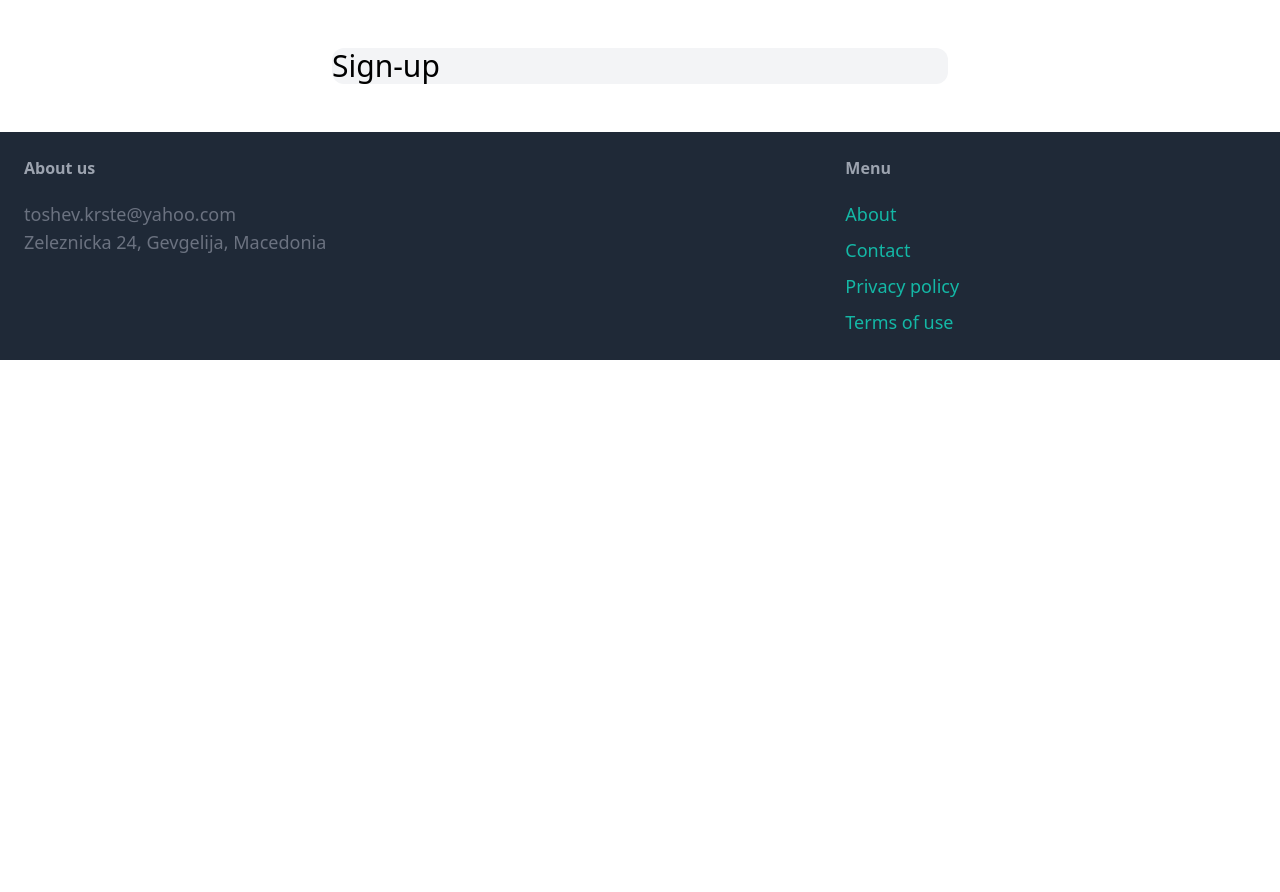
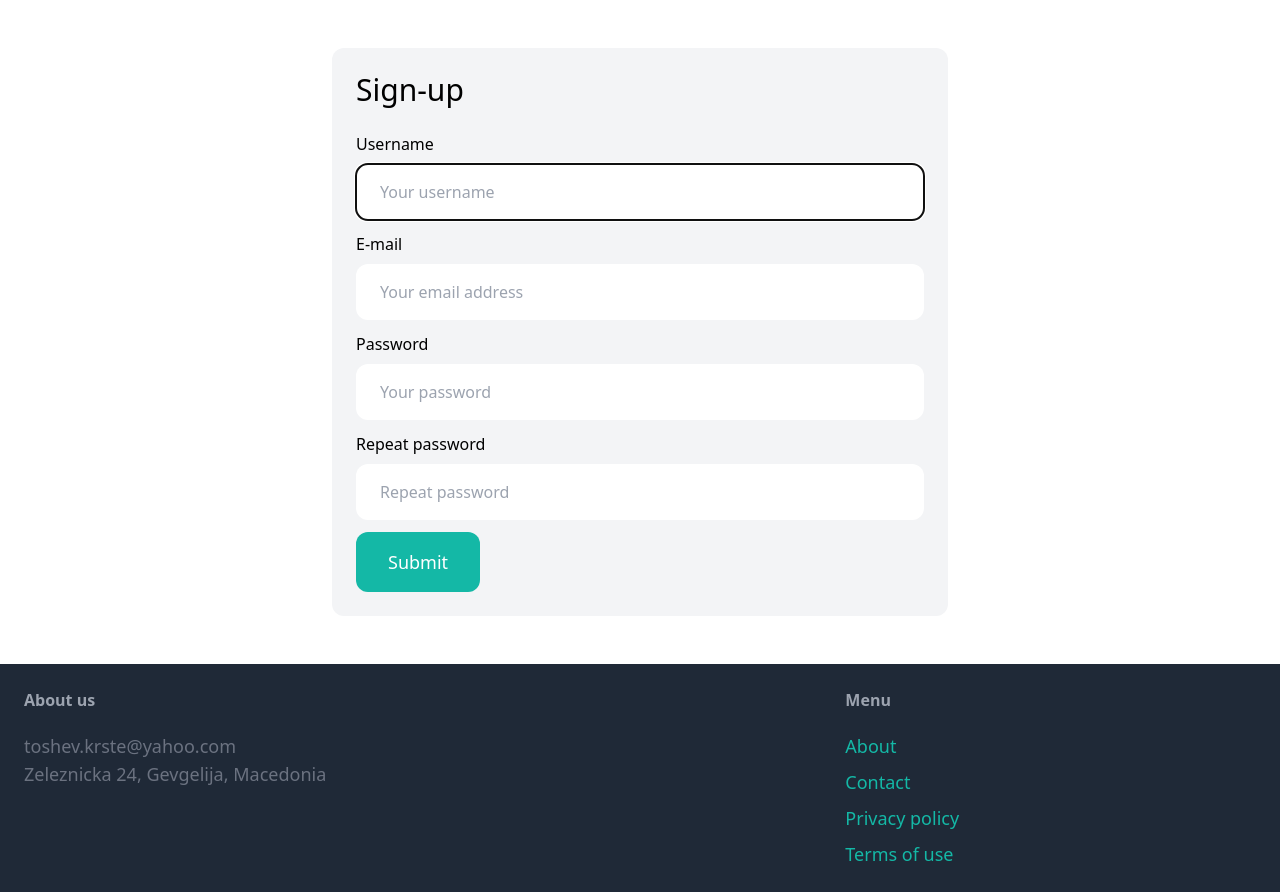
Before and after one commit to toshevk/django-marketplace, a Django app: page /signup/ in a window 1280 px wide. Shown: the part 77-969 px from the top of the page. Before the commit the page ends 437 px from the top, so only its background shows below. Run offline with Django 5.2, Linux system fonts and the light colour scheme; some libraries are stand-ins or nearby versions.

Commit message:
Finish Sign-up page, create sign-up form. Implement signup in views

```diff
--- a/core/forms.py
+++ b/core/forms.py
@@ -7,3 +7,23 @@ class SignupForm(UserCreationForm):
     class Meta:
         model = User
         fields = ('username', 'email', 'password1', 'password2')
+
+    username = forms.CharField(max_length=120, widget=forms.TextInput(attrs={
+        'placeholder': 'Your username',
+        'class': 'w-full py-4 px-6 rounded-xl'
+    }))
+
+    email = forms.CharField(max_length=255, widget=forms.EmailInput(attrs={
+        'placeholder': 'Your email address',
+        'class': 'w-full py-4 px-6 rounded-xl'
+    }))
+
+    password1 = forms.CharField(max_length=255, widget=forms.PasswordInput(attrs={
+        'placeholder': 'Your password',
+        'class': 'w-full py-4 px-6 rounded-xl'
+    }))
+
+    password2 = forms.CharField(max_length=255, widget=forms.PasswordInput(attrs={
+        'placeholder': 'Repeat password',
+        'class': 'w-full py-4 px-6 rounded-xl'
+    }))
--- a/core/templates/core/base.html
+++ b/core/templates/core/base.html
@@ -16,7 +16,7 @@
             <a href="#" class="text-lg font-semibold hover:text-gray-500">Browse</a>
 
             <a href="#" class="px-6 py-3 text-lg font-semibold bg-gray-500 text-white rounded-xl hover:bg-gray-700">Log in</a>
-            <a href="#" class="px-6 py-3 text-lg font-semibold bg-teal-500 text-white rounded-xl hover:bg-teal-700">Sign up</a>
+            <a href="{% url 'core:signup' %}" class="px-6 py-3 text-lg font-semibold bg-teal-500 text-white rounded-xl hover:bg-teal-700">Sign up</a>
         </div>
     </nav>
 
--- a/core/templates/core/signup.html
+++ b/core/templates/core/signup.html
@@ -5,7 +5,43 @@
 {% endblock %}
 
 {% block content %}
-<div class="w-1/2 my-6 mx-auto bg-gray-100 rounded-xl">
+<div class="w-1/2 my-6 mx-auto p-6 bg-gray-100 rounded-xl">
     <h1 class="mb-6 text-3xl">Sign-up</h1>
+
+    <form method="post" action=".">
+        {% csrf_token %}
+
+        <div class="mb-3">
+            <label class="inline-block mb-2">Username</label><br>
+            {{ form.username }}
+        </div>
+
+        <div class="mb-3">
+            <label class="inline-block mb-2">E-mail</label><br>
+            {{ form.email }}
+        </div>
+
+        <div class="mb-3">
+            <label class="inline-block mb-2">Password</label><br>
+            {{ form.password1 }}
+        </div>
+
+        <div class="mb-3">
+            <label class="inline-block mb-2">Repeat password</label><br>
+            {{ form.password2 }}
+        </div>
+
+        {% if form.errors or form.non_field_errors %}
+            <div class="mb-3 p-6 bg-red-100 rounded-xl">
+                {% for field in form %}
+                    {{ field.errors }}
+                {% endfor %}
+
+                {{ form.non_field_errors }}
+            </div>
+        {% endif %}
+
+        <button class="py-4 px-8 text-lg bg-teal-500 hover:bg-teal-700 rounded-xl text-white">Submit</button>
+    </form>
 </div>
 {% endblock %}
--- a/core/views.py
+++ b/core/views.py
@@ -1,4 +1,4 @@
-from django.shortcuts import render
+from django.shortcuts import render, redirect
 from item.models import Item, Category
 from .forms import SignupForm
 
@@ -18,6 +18,15 @@ def contact(request):
 
 
 def signup(request):
+    if request.method == 'POST':
+        form = SignupForm(request.POST)
+
+        if form.is_valid():
+            form.save()
+            return redirect('/login/')
+    else:
+        form = SignupForm()
+
     form = SignupForm()
 
     return render(request=request, template_name='core/signup.html', context={
```
Also changed, not shown: db.sqlite3.
